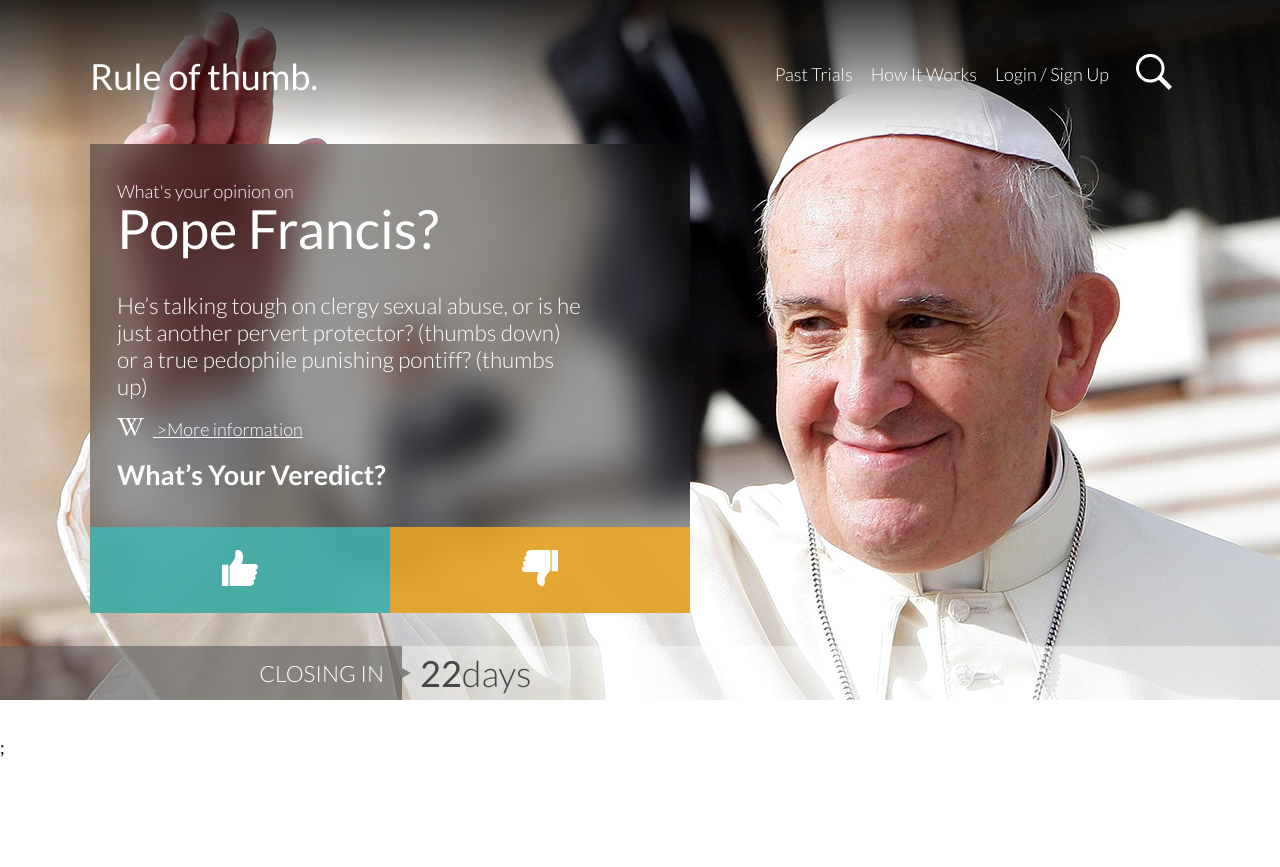
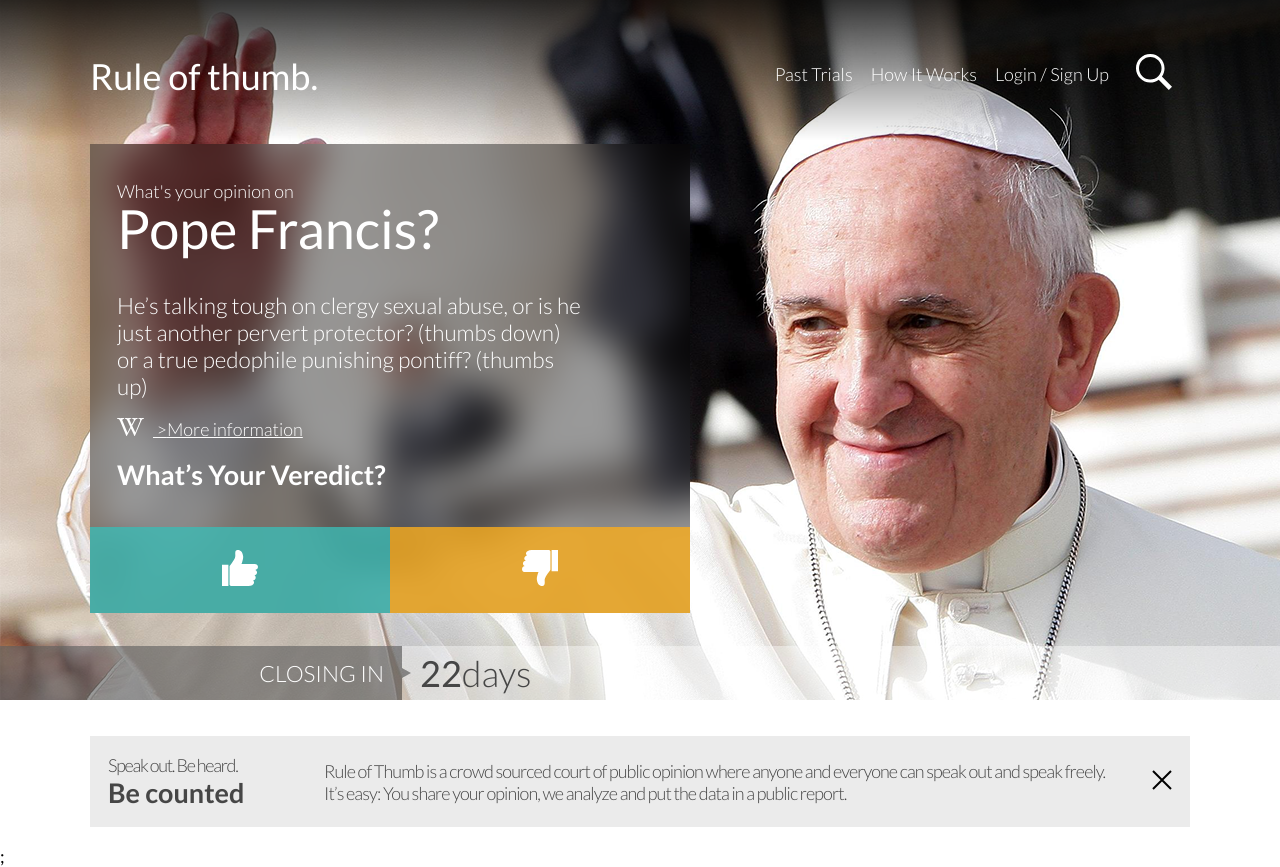
Before and after one commit to Riczer/rule-of-thumb-ui-test, a Next.js app: page / in a window 1280 px wide. Before the commit the page ends 800 px from the top, so only its background shows below. Built offline with nearby package versions, Linux system fonts and the light colour scheme.

Commit message:
feat: add aboutbanner component

```diff
--- a/pages/index.tsx
+++ b/pages/index.tsx
@@ -1,6 +1,6 @@
 import type { NextPage } from "next";
 import Head from "next/head";
-import { NavBar, MainBanner } from "../src/components";
+import { NavBar, MainBanner, AboutBanner } from "../src/components";
 
 const Home: NextPage = () => {
   return (
@@ -10,6 +10,9 @@
       </Head>
       <NavBar />
       <MainBanner />
+      <div className="max-centered">
+        <AboutBanner />
+      </div>
     </>
   );
 };
--- /dev/null
+++ b/src/components/AboutBanner.tsx
@@ -0,0 +1,26 @@
+const AboutBanner = () => {
+  return (
+    <aside className="banner banner-top" role="doc-tip" aria-label="Speak Out">
+      <div className="banner__left">
+        <span className="banner__hairline">Speak out. Be heard.</span>
+        <span className="banner__title">Be counted</span>
+      </div>
+      <div className="banner__right">
+        <p className="banner__text">
+          Rule of Thumb is a crowd sourced court of public opinion where anyone
+          and everyone can speak out and speak freely. It’s easy: You share your
+          opinion, we analyze and put the data in a public report.
+        </p>
+      </div>
+      <button className="icon-button" aria-label="close">
+        <svg width="20" height="20" xmlns="http://www.w3.org/2000/svg">
+          <g stroke="#000" strokeWidth="2" fill="none" fillRule="evenodd">
+            <path d="M1 19L19 1M1 1l18 18" />
+          </g>
+        </svg>
+      </button>
+    </aside>
+  );
+};
+
+export default AboutBanner;
--- a/src/components/MainBanner.tsx
+++ b/src/components/MainBanner.tsx
@@ -1,6 +1,4 @@
-import { ScriptProps } from "next/script";
-
-const Banner = () => {
+const MainBanner = () => {
   return (
     <header className="hero">
       <img
@@ -66,4 +64,4 @@
   );
 };
 
-export default Banner;
+export default MainBanner;
--- a/src/components/NavBar.tsx
+++ b/src/components/NavBar.tsx
@@ -1,6 +1,4 @@
-import type { NextComponentType } from "next";
-
-const NavBar: NextComponentType = () => {
+const NavBar = () => {
   return (
     <nav className="nav" role="navigation">
       <div className="max-centered">
--- a/src/components/index.tsx
+++ b/src/components/index.tsx
@@ -1,4 +1,5 @@
 import NavBar from "./NavBar";
 import MainBanner from "./MainBanner";
+import AboutBanner from "./AboutBanner";
 
-export { NavBar, MainBanner };
+export { NavBar, MainBanner, AboutBanner };
```
